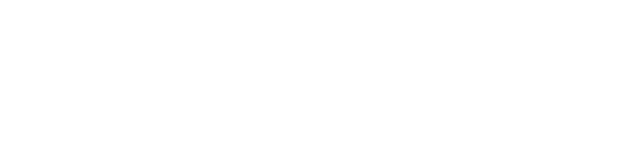
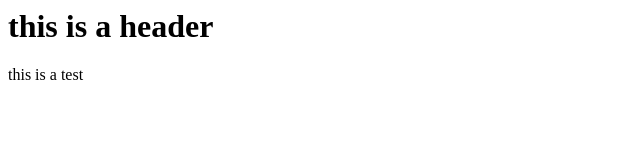
Before and after one commit to DanielleRaposonAjoc/git-test, a plain HTML site: page index.html in a window 1280 px wide. Shown: the whole page, without its empty margins (0-640 px from the left). Drawn offline with Linux system fonts and the light colour scheme.

Commit message:
second commit

```diff
--- a/index.html
+++ b/index.html
@@ -1,7 +1,9 @@
 <html>
     <head>
-        <title>
 
-        </title>
     </head>
+    <body>
+        <h1>this is a header</h1>
+        <p>this is a test</p>
+    </body>
 </html>
```
Also changed, not shown: templates/test.html (added).
